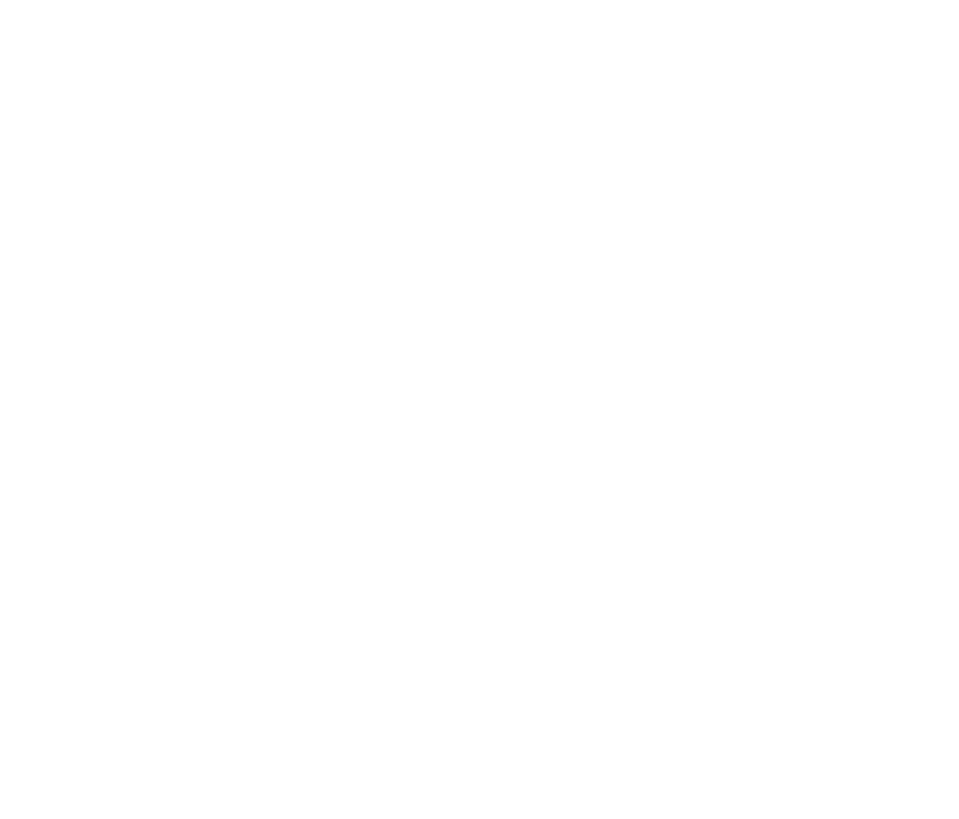
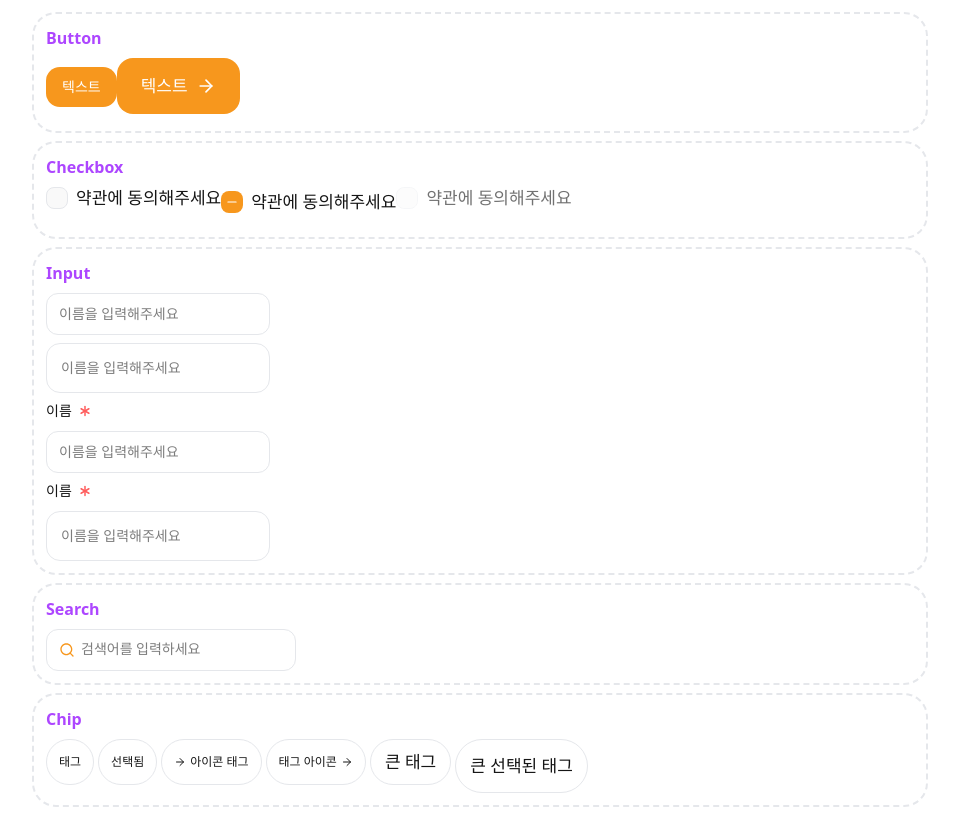
Before and after one commit to shinleehyeon/Scholub, a React (Vite) app: page /component-test in a window 1280 px wide. Before the commit this address had no page. Shown: the whole page, without its empty margins (160-1119 px from the left). Built offline with nearby package versions, Linux system fonts and the light colour scheme.

Commit message:
feat: Add ComponentTest page with Chip component and integrate routing in App; enhance ComponentTest with multiple Chip states

```diff
--- a/src/app/App.tsx
+++ b/src/app/App.tsx
@@ -3,6 +3,7 @@ import Home from "@/pages/Home";
 import Newscolar from "@/pages/Newscolar";
 import Login from "@/pages/Login";
 import Register from "@/pages/Register";
+import ComponentTest from "@/pages/ComponentTest";
 
 function App() {
   return (
@@ -12,6 +13,7 @@ function App() {
         <Route path="/newscolar" element={<Newscolar />} />
         <Route path="/login" element={<Login />} />
         <Route path="/register" element={<Register />} />
+        <Route path="/component-test" element={<ComponentTest />} />
       </Routes>
     </BrowserRouter>
   );
--- a/src/pages/ComponentTest.tsx
+++ b/src/pages/ComponentTest.tsx
@@ -1,4 +1,4 @@
-import { Input, Checkbox, Button, Search } from "@/shared/ui";
+import { Input, Checkbox, Button, Search, Chip } from "@/shared/ui";
 import { useState } from "react";
 import { ArrowRight } from "lucide-react";
 
@@ -6,6 +6,12 @@ export default function ComponentTest() {
   const [checked2, setChecked2] = useState(false);
   const [checked3, setChecked3] = useState(false);
   const [checked4, setChecked4] = useState(false);
+  const [chip1, setChip1] = useState(false);
+  const [chip2, setChip2] = useState(false);
+  const [chip3, setChip3] = useState(false);
+  const [chip4, setChip4] = useState(false);
+  const [chip5, setChip5] = useState(false);
+  const [chip6, setChip6] = useState(false);
 
   return (
     <div className="min-h-screen bg-white p-12">
@@ -96,6 +102,64 @@ export default function ComponentTest() {
             <Search />
           </div>
         </div>
+
+        <div className="border-2 border-dashed border-purple-500 rounded-3xl p-12">
+          <div className="flex items-center gap-2 mb-8">
+            <span className="text-purple-500 font-semibold">Chip</span>
+          </div>
+
+          <div className="space-y-8 flex flex-wrap gap-4">
+            <Chip
+              status={chip1 ? "selected" : "default"}
+              size="small"
+              onClick={() => setChip1(!chip1)}
+            >
+              태그
+            </Chip>
+
+            <Chip
+              status={chip2 ? "selected" : "default"}
+              size="small"
+              onClick={() => setChip2(!chip2)}
+            >
+              선택됨
+            </Chip>
+
+            <Chip
+              status={chip3 ? "selected" : "default"}
+              size="small"
+              leadingIcon={<ArrowRight size={12} />}
+              onClick={() => setChip3(!chip3)}
+            >
+              아이콘 태그
+            </Chip>
+
+            <Chip
+              status={chip4 ? "selected" : "default"}
+              size="small"
+              trailingIcon={<ArrowRight size={12} />}
+              onClick={() => setChip4(!chip4)}
+            >
+              태그 아이콘
+            </Chip>
+
+            <Chip
+              status={chip5 ? "selected" : "default"}
+              size="large"
+              onClick={() => setChip5(!chip5)}
+            >
+              큰 태그
+            </Chip>
+
+            <Chip
+              status={chip6 ? "selected" : "default"}
+              size="large"
+              onClick={() => setChip6(!chip6)}
+            >
+              큰 선택된 태그
+            </Chip>
+          </div>
+        </div>
       </div>
     </div>
   );
--- /dev/null
+++ b/src/shared/ui/Chip.tsx
@@ -0,0 +1,63 @@
+import { type ReactNode } from "react";
+import { cva, type VariantProps } from "class-variance-authority";
+import { cn } from "@/shared/lib/utils";
+
+const chipVariants = cva(
+  "inline-flex justify-center items-center rounded-[var(--radius-9999)] cursor-pointer transition-all duration-200",
+  {
+    variants: {
+      status: {
+        default:
+          "border border-[var(--color-border-default)] bg-[var(--color-surface-default)]",
+        selected:
+          "bg-[var(--color-surface-brand-default)] border-none",
+      },
+      size: {
+        small:
+          "px-[var(--spacing-12)] py-[var(--spacing-8)] gap-[var(--spacing-4)] text-[12px] font-medium leading-[16px]",
+        large:
+          "px-[var(--spacing-14)] py-[var(--spacing-10)] gap-[var(--spacing-6)] text-[17px] font-medium leading-[24px]",
+      },
+    },
+    defaultVariants: {
+      status: "default",
+      size: "small",
+    },
+  }
+);
+
+export interface ChipProps
+  extends VariantProps<typeof chipVariants> {
+  children: ReactNode;
+  leadingIcon?: ReactNode;
+  trailingIcon?: ReactNode;
+  className?: string;
+  onClick?: () => void;
+}
+
+export default function Chip({
+  status,
+  size,
+  children,
+  leadingIcon,
+  trailingIcon,
+  className,
+  onClick,
+}: ChipProps) {
+  return (
+    <span
+      onClick={onClick}
+      className={cn(
+        chipVariants({ status, size }),
+        status === "default"
+          ? "text-[var(--color-text-default)] hover:border-[var(--color-brand-default)]"
+          : "text-[var(--color-text-white)] hover:opacity-90",
+        className
+      )}
+    >
+      {leadingIcon && <span className="flex-shrink-0">{leadingIcon}</span>}
+      <span>{children}</span>
+      {trailingIcon && <span className="flex-shrink-0">{trailingIcon}</span>}
+    </span>
+  );
+}
--- a/src/shared/ui/index.ts
+++ b/src/shared/ui/index.ts
@@ -4,3 +4,4 @@ export { default as Checkbox } from "./Checkbox";
 export { Search } from "./Search";
 export { default as Avatar } from "./Avatar";
 export { default as Logo } from "./Logo";
+export { default as Chip } from "./Chip";
```
